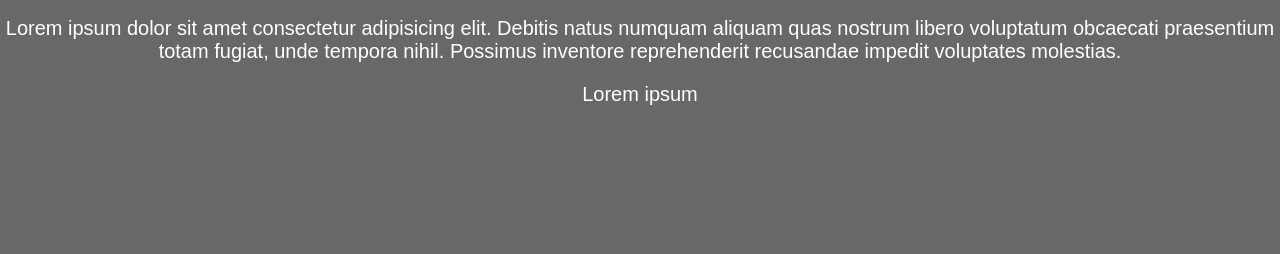
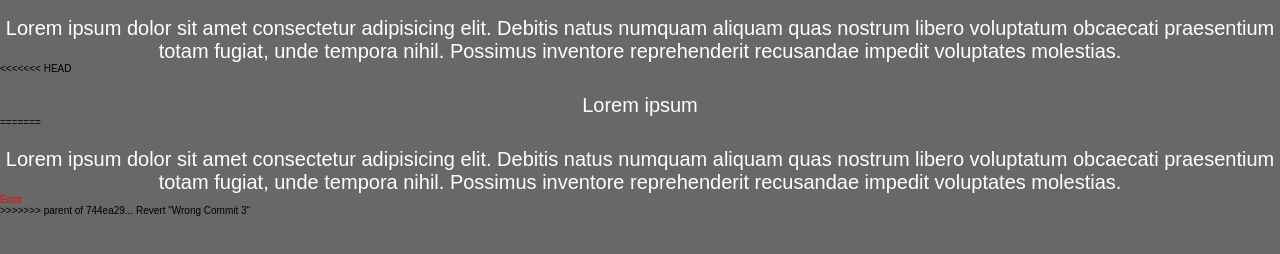
Before and after one commit to Maximovix/Test, a plain HTML site: page index.html in a window 1280 px wide. Shown: the part 214-468 px from the top of the page. Drawn offline with Linux system fonts and the light colour scheme.

Commit message:
Wrong Commit 3

```diff
--- a/index.html
+++ b/index.html
@@ -13,7 +13,12 @@
 
         <div class="text">Lorem ipsum dolor sit amet consectetur adipisicing elit. Debitis natus numquam aliquam quas nostrum libero voluptatum obcaecati praesentium totam fugiat, unde tempora nihil. Possimus inventore reprehenderit recusandae impedit voluptates molestias.</div>
 
+<<<<<<< HEAD
         <div class="text">Lorem ipsum</div>
+=======
+        <div class="text">Lorem ipsum dolor sit amet consectetur adipisicing elit. Debitis natus numquam aliquam quas nostrum libero voluptatum obcaecati praesentium totam fugiat, unde tempora nihil. Possimus inventore reprehenderit recusandae impedit voluptates molestias.</div>
+        <div class="wrong">Error</div>
+>>>>>>> parent of 744ea29... Revert "Wrong Commit 3"
     </div>
 </body>
 <script src="app.js"></script>
--- a/style.css
+++ b/style.css
@@ -32,3 +32,7 @@ html {
 
 	margin-top: 2rem;
 }
+
+.wrong {
+	color: red;
+}
```
